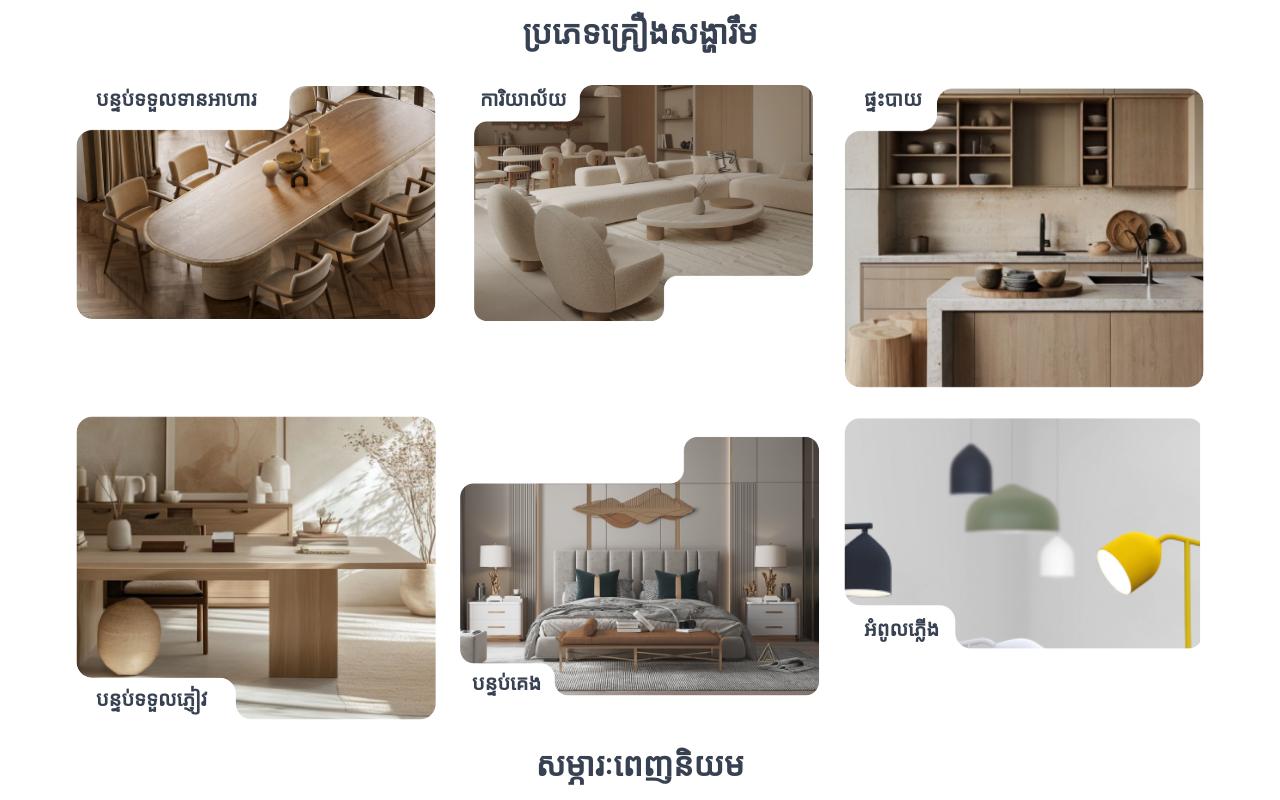
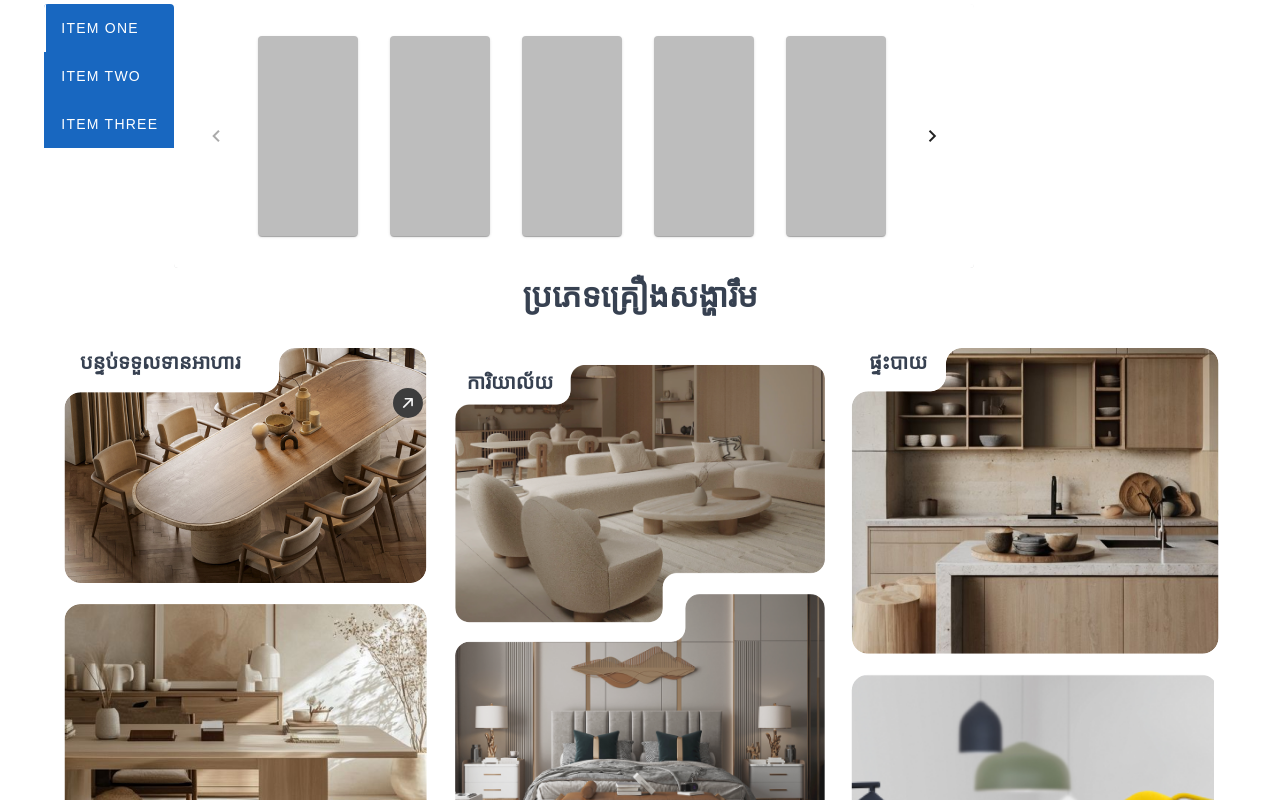
Before and after one commit to VirithHeang12/semester1-project, a Vue app: page / in a window 1280 px wide. Shown: the part 720-1520 px from the top of the page. Built offline with nearby package versions, Linux system fonts and the light colour scheme; a web font is replaced by a local one.

Commit message:
Add TheDetailLink component and integrate it into existing cards; adjust SVG dimensions and layout

```diff
--- a/src/components/cards/TheLongTopLeftInvertedCard.vue
+++ b/src/components/cards/TheLongTopLeftInvertedCard.vue
@@ -11,13 +11,15 @@
             </defs>
 
             <!-- Image element with the clipPath applied -->
-            <image :href="href" width="363" height="236" clip-path="url(#diningRoom)"
+            <image class="relative" :href="href" width="363" height="236" clip-path="url(#diningRoom)"
                 preserveAspectRatio="xMidYMid slice" />
         </svg>
 
         <figcaption class="absolute left-5 top-0 flex items-center justify-center">
             <h2 class="text-gray-700 text-xl font-bold">{{ title }}</h2>
         </figcaption>
+
+        <the-detail-link class="absolute top-2 right-2 md:top-10 md:right-2"></the-detail-link>
     </figure>
 </template>
 
--- a/src/components/cards/TheTopLeftBottomRightInvertedCard.vue
+++ b/src/components/cards/TheTopLeftBottomRightInvertedCard.vue
@@ -1,6 +1,6 @@
 <template>
     <figure class="relative flex align-center justify-center">
-        <svg width="450" height="292" viewBox="0 0 410 360" fill="none" xmlns="http://www.w3.org/2000/svg">
+        <svg width="419" height="292" viewBox="0 0 419 292" fill="none" xmlns="http://www.w3.org/2000/svg">
             <!-- Define a clipPath that uses the existing path shape -->
             <defs>
                 <clipPath id="office">
@@ -13,7 +13,7 @@
             <image :href="href" width="419" height="292" clip-path="url(#office)"
                 preserveAspectRatio="xMidYMid slice" />
         </svg>
-        <figcaption class="absolute left-5 top-0 flex items-center justify-center">
+        <figcaption class="absolute left-3 top-5 flex items-center justify-center">
             <h2 class="text-gray-700 text-xl font-bold">{{ title }}</h2>
         </figcaption>
     </figure>
--- /dev/null
+++ b/src/components/links/TheDetailLink.vue
@@ -0,0 +1,24 @@
+<template>
+    <svg width="30" height="30" viewBox="0 0 30 30" fill="none" xmlns="http://www.w3.org/2000/svg">
+        <g filter="url(#filter0_b_510_605)">
+            <rect width="29.9242" height="30" rx="14.9621" fill="#3D3D3D" />
+        </g>
+        <g clip-path="url(#clip0_510_605)">
+            <path
+                d="M19.9038 10.7832C19.9038 10.5622 19.816 10.3502 19.6597 10.1939C19.5034 10.0377 19.2914 9.94987 19.0704 9.94987L12.4038 9.9082C12.1827 9.9082 11.9708 9.996 11.8145 10.1523C11.6582 10.3086 11.5704 10.5205 11.5704 10.7415C11.5704 10.9626 11.6582 11.1745 11.8145 11.3308C11.9708 11.4871 12.1827 11.5749 12.4038 11.5749H17.0371L10.1454 18.4832C10.0673 18.5607 10.0053 18.6528 9.96302 18.7544C9.92071 18.8559 9.89893 18.9649 9.89893 19.0749C9.89893 19.1849 9.92071 19.2938 9.96302 19.3954C10.0053 19.4969 10.0673 19.5891 10.1454 19.6665C10.2229 19.7446 10.3151 19.8066 10.4166 19.8489C10.5182 19.8913 10.6271 19.913 10.7371 19.913C10.8471 19.913 10.956 19.8913 11.0576 19.8489C11.1591 19.8066 11.2513 19.7446 11.3288 19.6665L18.2371 12.7582V17.4082C18.2371 17.6292 18.3249 17.8412 18.4812 17.9975C18.6374 18.1537 18.8494 18.2415 19.0704 18.2415C19.2914 18.2415 19.5034 18.1537 19.6597 17.9975C19.816 17.8412 19.9038 17.6292 19.9038 17.4082V10.7832Z"
+                fill="#F6F6F6" />
+        </g>
+        <defs>
+            <filter id="filter0_b_510_605" x="-4" y="-4" width="37.9243" height="38" filterUnits="userSpaceOnUse"
+                color-interpolation-filters="sRGB">
+                <feFlood flood-opacity="0" result="BackgroundImageFix" />
+                <feGaussianBlur in="BackgroundImageFix" stdDeviation="2" />
+                <feComposite in2="SourceAlpha" operator="in" result="effect1_backgroundBlur_510_605" />
+                <feBlend mode="normal" in="SourceGraphic" in2="effect1_backgroundBlur_510_605" result="shape" />
+            </filter>
+            <clipPath id="clip0_510_605">
+                <rect width="20" height="20" fill="white" transform="translate(4.90332 4.9082)" />
+            </clipPath>
+        </defs>
+    </svg>
+</template>
--- /dev/null
+++ b/src/components/slide-groups/TheSlideGroup.vue
@@ -0,0 +1,75 @@
+<template>
+    <v-row>
+        <v-card cols="12" md="6" elevation="0">
+            <v-tabs v-model="tab" bg-color="primary" direction="vertical">
+                <v-tab value="one">Item One</v-tab>
+                <v-tab value="two">Item Two</v-tab>
+                <v-tab value="three">Item Three</v-tab>
+            </v-tabs>
+        </v-card>
+        <v-card cols="12" md="6" elevation="0">
+            <v-tabs-window v-model="tab">
+                <v-tabs-window-item value="one">
+                    <v-sheet class="mx-auto" elevation="8" max-width="800">
+                        <v-slide-group v-model="model" class="pa-4" center-active show-arrows>
+                            <v-slide-group-item v-for="n in 15" :key="n" v-slot="{ isSelected, toggle }">
+                                <v-card :color="isSelected ? 'primary' : 'grey-lighten-1'" class="ma-4" height="200"
+                                    width="100" @click="toggle">
+                                    <div class="d-flex fill-height align-center justify-center">
+                                        <v-scale-transition>
+                                            <v-icon v-if="isSelected" color="white" icon="mdi-close-circle-outline"
+                                                size="48"></v-icon>
+                                        </v-scale-transition>
+                                    </div>
+                                </v-card>
+                            </v-slide-group-item>
+                        </v-slide-group>
+                    </v-sheet>
+                </v-tabs-window-item>
+
+                <v-tabs-window-item value="two">
+                    <v-sheet class="mx-auto" elevation="8" max-width="800">
+                        <v-slide-group v-model="model" class="pa-4" center-active show-arrows>
+                            <v-slide-group-item v-for="n in 15" :key="n" v-slot="{ isSelected, toggle }">
+                                <v-card :color="isSelected ? 'primary' : 'grey-lighten-1'" class="ma-4" height="200"
+                                    width="100" @click="toggle">
+                                    <div class="d-flex fill-height align-center justify-center">
+                                        <v-scale-transition>
+                                            <v-icon v-if="isSelected" color="white" icon="mdi-close-circle-outline"
+                                                size="48"></v-icon>
+                                        </v-scale-transition>
+                                    </div>
+                                </v-card>
+                            </v-slide-group-item>
+                        </v-slide-group>
+                    </v-sheet>
+                </v-tabs-window-item>
+
+                <v-tabs-window-item value="three">
+                    <v-sheet class="mx-auto" elevation="8" max-width="800">
+                        <v-slide-group v-model="model" class="pa-4" center-active show-arrows>
+                            <v-slide-group-item v-for="n in 15" :key="n" v-slot="{ isSelected, toggle }">
+                                <v-card :color="isSelected ? 'primary' : 'grey-lighten-1'" class="ma-4" height="200"
+                                    width="100" @click="toggle">
+                                    <div class="d-flex fill-height align-center justify-center">
+                                        <v-scale-transition>
+                                            <v-icon v-if="isSelected" color="white" icon="mdi-close-circle-outline"
+                                                size="48"></v-icon>
+                                        </v-scale-transition>
+                                    </div>
+                                </v-card>
+                            </v-slide-group-item>
+                        </v-slide-group>
+                    </v-sheet>
+                </v-tabs-window-item>
+            </v-tabs-window>
+        </v-card>
+    </v-row>
+</template>
+
+<script setup>
+import { ref } from 'vue';
+
+const tab = ref(null);
+const model = ref(null);
+</script>
--- a/src/main.js
+++ b/src/main.js
@@ -13,6 +13,7 @@ import '@mdi/font/css/materialdesignicons.css'
 
 import App from './App.vue'
 import router from './router'
+import TheDetailLink from './components/links/TheDetailLink.vue'
 
 const vuetify = createVuetify({
   components,
@@ -28,6 +29,7 @@ const vuetify = createVuetify({
 
 const app = createApp(App)
 
+app.component('TheDetailLink', TheDetailLink)
 app.use(createPinia())
 app.use(router)
 app.use(vuetify)
--- a/src/views/page/home/HomeView.vue
+++ b/src/views/page/home/HomeView.vue
@@ -1,5 +1,5 @@
 <template>
-    <v-container>
+    <v-container class="px-0 py-0">
         <div class="bg-white">
             <v-container>
                 <v-row class="mb-16">
@@ -8,39 +8,49 @@
                     </v-col>
                 </v-row>
                 <v-row>
+                    <v-col cols="12">
+                        <the-slide-group></the-slide-group>
+                    </v-col>
+                </v-row>
+                <v-row>
                     <v-container>
                         <h2 class="text-center font-bold text-gray-700 text-[2rem] mb-10">ប្រភេទគ្រឿងសង្ហារឹម</h2>
                         <v-row>
                             <v-col cols="12" md="4">
+                                <v-card elevation="0" class="mb-5">
                                     <a href="#">
                                         <the-long-top-left-inverted-card></the-long-top-left-inverted-card>
                                     </a>
+                                </v-card>
+                                <v-card elevation="0">
+                                    <a href="#">
+                                        <the-long-bottom-right-inverted-card></the-long-bottom-right-inverted-card>
+                                    </a>
+                                </v-card>
                             </v-col>
                             <v-col cols="12" md="4">
+                                <v-card elevation="0" class="-mb-16 bg-transparent">
                                     <a href="#">
                                         <the-top-left-bottom-right-inverted-card></the-top-left-bottom-right-inverted-card>
                                     </a>
+                                </v-card>
+                                <v-card elevation="0" class="bg-transparent">
+                                    <a href="#">
+                                        <the-top-right-bottom-left-inverted-card></the-top-right-bottom-left-inverted-card>
+                                    </a>
+                                </v-card>
                             </v-col>
                             <v-col cols="12" md="4">
+                                <v-card elevation="0" class="mb-5">
                                     <a href="#">
                                         <the-short-top-left-inverted-card></the-short-top-left-inverted-card>
                                     </a>
-                            </v-col>
-                            <v-col cols="12" md="4">
-                                <a href="#">
-                                    <the-long-bottom-right-inverted-card></the-long-bottom-right-inverted-card>
-                                </a>
-                            </v-col>
-                            <v-col cols="12" md="4">
-                                <a href="#">
-                                    <the-top-right-bottom-left-inverted-card></the-top-right-bottom-left-inverted-card>
-                                </a>
-                            </v-col>
-
-                            <v-col cols="12" md="4">
+                                </v-card>
+                                <v-card elevation="0">
                                     <a href="#">
                                         <the-short-bottom-left-inverted-card></the-short-bottom-left-inverted-card>
                                     </a>
+                                </v-card>
                             </v-col>
                         </v-row>
                     </v-container>
@@ -115,6 +125,7 @@ import TheTopRightBottomLeftInvertedCard from '@/components/cards/TheTopRightBot
 import TheShortBottomLeftInvertedCard from '@/components/cards/TheShortBottomLeftInvertedCard.vue';
 import TheShortBottomRightInvertedCard from '@/components/cards/TheShortBottomRightInvertedCard.vue';
 import TheMiddleTopInvertedCard from '@/components/cards/TheMiddleTopInvertedCard.vue';
+import TheSlideGroup from '@/components/slide-groups/TheSlideGroup.vue';
 
 const expansionItems = [
     {
```
Lines whose indentation alone changed are shown as unchanged.
